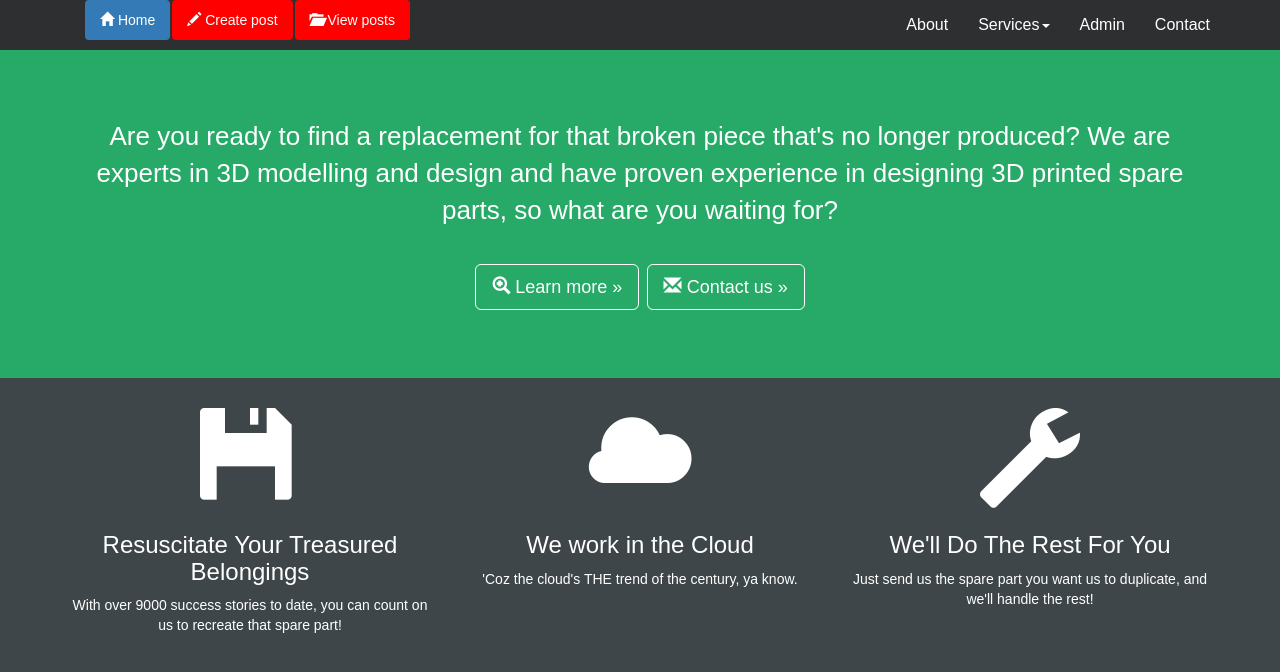
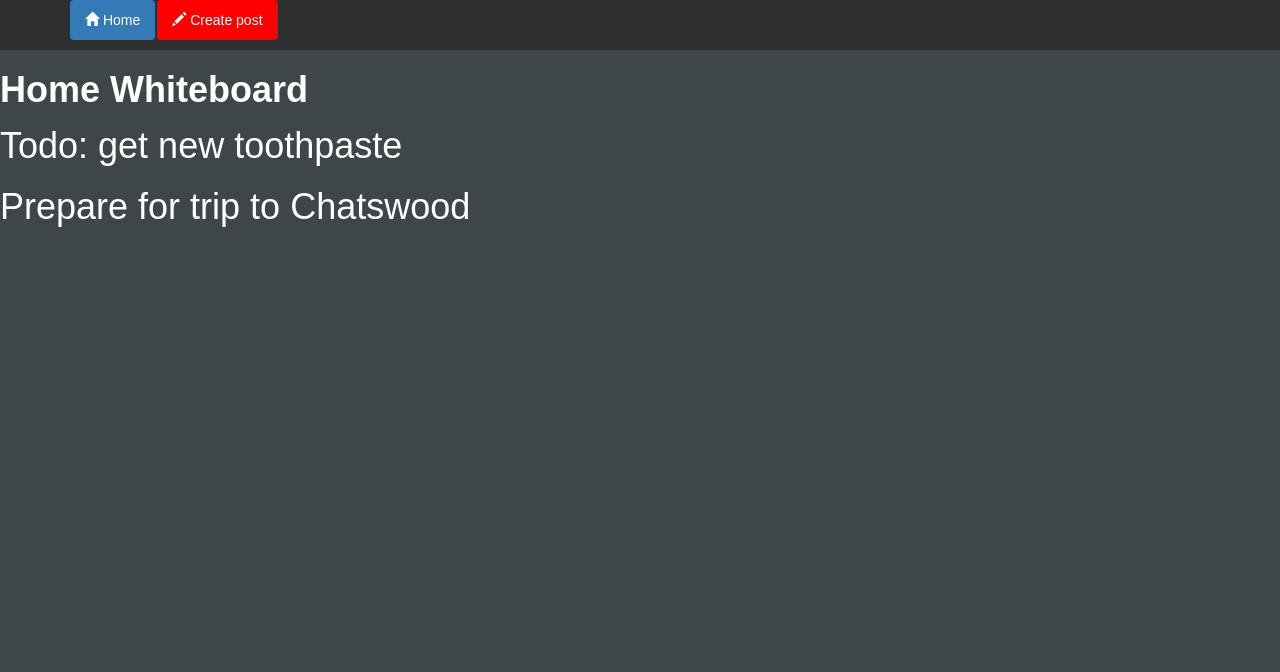
Before and after one commit to 5hwb/BigTextNotes, a Django app: page / in a window 1280 px wide. Shown: the top 672 px of the page. Run offline with Django 3.2, Linux system fonts and the light colour scheme; some libraries are stand-ins or nearby versions.

Commit message:
Create proposed GUI for whiteboard main page: show all notes

```diff
--- a/Board/templates/home.html
+++ b/Board/templates/home.html
@@ -23,16 +23,6 @@
 <nav class="navbar navbar-inverse navbar-static-top">
     <div class="container">
         <div class="navbar-header">
-            <button type="button" class="navbar-toggle collapsed" data-toggle="collapse" data-target="#bs-example-navbar-collapse-1" aria-expanded="false">
-                <span class="sr-only">Toggle navigation</span>
-                <span class="icon-bar"></span>
-                <span class="icon-bar"></span>
-                <span class="icon-bar"></span>
-            </button>
-            <a class="navbar-brand" href="#">{{ title }}</a>
-        </div>
-
-        <div class="navbar-header">
             <!-- BUTTONS -->
             <!-- <button class="btn btn-navbar btn-lg" href="#" role="button"><span class="glyphicon glyphicon-pencil"></span> Create post</button>
             <button class="btn btn-navbar btn-lg" href="#" role="button"><span class="glyphicon glyphicon-folder-open"></span> View posts</button>-->
@@ -45,28 +35,9 @@
                 <li class="nav-item">
                     <a class="nav-link" id="profile-tab" data-toggle="tab" href="#profile" role="tab" aria-controls="profile" aria-selected="false"><span class="glyphicon glyphicon-pencil"></span> Create post</a>
                 </li>
-                <li class="nav-item">
-                    <a class="nav-link" id="contact-tab" data-toggle="tab" href="#contact" role="tab" aria-controls="contact" aria-selected="false"><span class="glyphicon glyphicon-folder-open"></span> View posts</a>
-                </li>
             </ul>
         </div>
 
-        <!-- NAVBAR MENU -->
-        <div class="collapse navbar-collapse" id="bs-example-navbar-collapse-1">
-            <ul class="nav navbar-nav navbar-right">
-                <li><a href="#">About</a></li>
-                <li class="dropdown">
-                    <a href="#" class="dropdown-toggle" data-toggle="dropdown" role="button" aria-haspopup="true" aria-expanded="false">Services<span class="caret"></span></a>
-                    <ul class="dropdown-menu">
-                        <li><a href="#">3D Design</a></li>
-                        <li><a href="#">Spare parts</a></li>
-                        <li><a href="#">Consulting</a></li>
-                    </ul>
-                </li>
-                <li><a href="#">Admin</a></li>
-                <li><a href="#">Contact</a></li>
-            </ul>
-        </div>
     </div>
 </nav>
 
@@ -74,53 +45,15 @@
 
     <!-- ACTUAL TAB CONTENT -->
     <div class="tab-content" id="myTabContent">
-        <div class="tab-pane fade show active" id="home" role="tabpanel" aria-labelledby="home-tab">
+        <div class="tab-pane fade show active" id="home" role="tabpanel" aria-labelledby="profile-tab">
+            <h1>Home Whiteboard</h1>
+            <div class="big-note"><p>Todo: get new toothpaste</p></div>
+            <div class="big-note"><p>Prepare for trip to Chatswood</p></div>
+        </div>
 
-            <!-- BIG ASS TITLE SCREEN -->
-            <div class="jumbotron">
-                <div class="container">
-                    <h1>{{ bigAssTitle }}</h1>
-                    <p>Are you ready to find a replacement for that broken piece that's no longer produced? We are experts in 3D modelling and design and have proven experience in designing 3D printed spare parts, so what are you waiting for?</p>
-                    <br>
-                    <p>
-                        <a class="btn btn-primary btn-lg" href="#" role="button"><span class="glyphicon glyphicon-zoom-in"></span> Learn more »</a>
-                        <a class="btn btn-primary btn-lg" href="#" role="button"><span class="glyphicon glyphicon-envelope"></span> Contact us »</a>
-                    </p>
-                </div>
-            </div>
-
-            <!-- GRID -->
-            <section class="call-to-action">
-                <div class="container">
-                    <div class="row">
-                        <div class="col-md-4">
-                            <span class="glyphicon glyphicon-floppy-disk glyphicon-large" aria-hidden="true"></span>
-                            <h3>Resuscitate Your Treasured Belongings</h3>
-                            <p>With over 9000 success stories to date, you can count on us to recreate that spare part!</p>
-                        </div>
-                        <div class="col-md-4">
-                            <span class="glyphicon glyphicon-cloud glyphicon-large" aria-hidden="true"></span>
-                            <h3>We work in the Cloud</h3>
-                            <p>'Coz the cloud's THE trend of the century, ya know.</p>
-                        </div>
-                        <div class="col-md-4">
-                            <span class="glyphicon glyphicon-wrench glyphicon-large" aria-hidden="true"></span>
-                            <h3>We'll Do The Rest For You</h3>
-                            <p>Just send us the spare part you want us to duplicate, and we'll handle the rest!</p>
-                        </div>
-                    </div>
-                </div>
-            </section>
-
+        <div class="tab-pane fade" id="profile" role="tabpanel" aria-labelledby="profile-tab">
+            <h1>Hello, there</h1>
         </div>
-        <div class="tab-pane fade" id="profile" role="tabpanel" aria-labelledby="profile-tab">
-
-            <h1>Hello, there</h1>
-
-        </div>
-        <div class="tab-pane fade" id="contact" role="tabpanel" aria-labelledby="contact-tab">Testo 3333 Testo 3333 Testo 3333 Testo 3333 Testo 3333 Testo 3333 Testo 3333 Testo 3333 Testo 3333 Testo 3333 Testo 3333 Testo 3333 Testo 3333 Testo 3333
-            Testo 3333 Testo 3333 Testo 3333 Testo 3333 Testo 3333 Testo 3333 Testo 3333 Testo 3333 Testo 3333 Testo 3333 Testo 3333 Testo 3333 Testo 3333 Testo 3333 Testo 3333 Testo 3333 Testo 3333 Testo 3333 Testo 3333 Testo 3333 Testo 3333 Testo
-            3333 Testo 3333 Testo 3333 Testo 3333 Testo 3333 Testo 3333 Testo 3333 Testo 3333 Testo 3333 Testo 3333 Testo 3333 Testo 3333 Testo 3333</div>
     </div>
     <script>
         $(function() {
--- a/static/css/custom_styling.css
+++ b/static/css/custom_styling.css
@@ -92,3 +92,7 @@ h2 {
 	color: #fff;
 	background-color: #006F37;
 }
+
+.big-note p {
+	font-size: 36px;
+}
```
